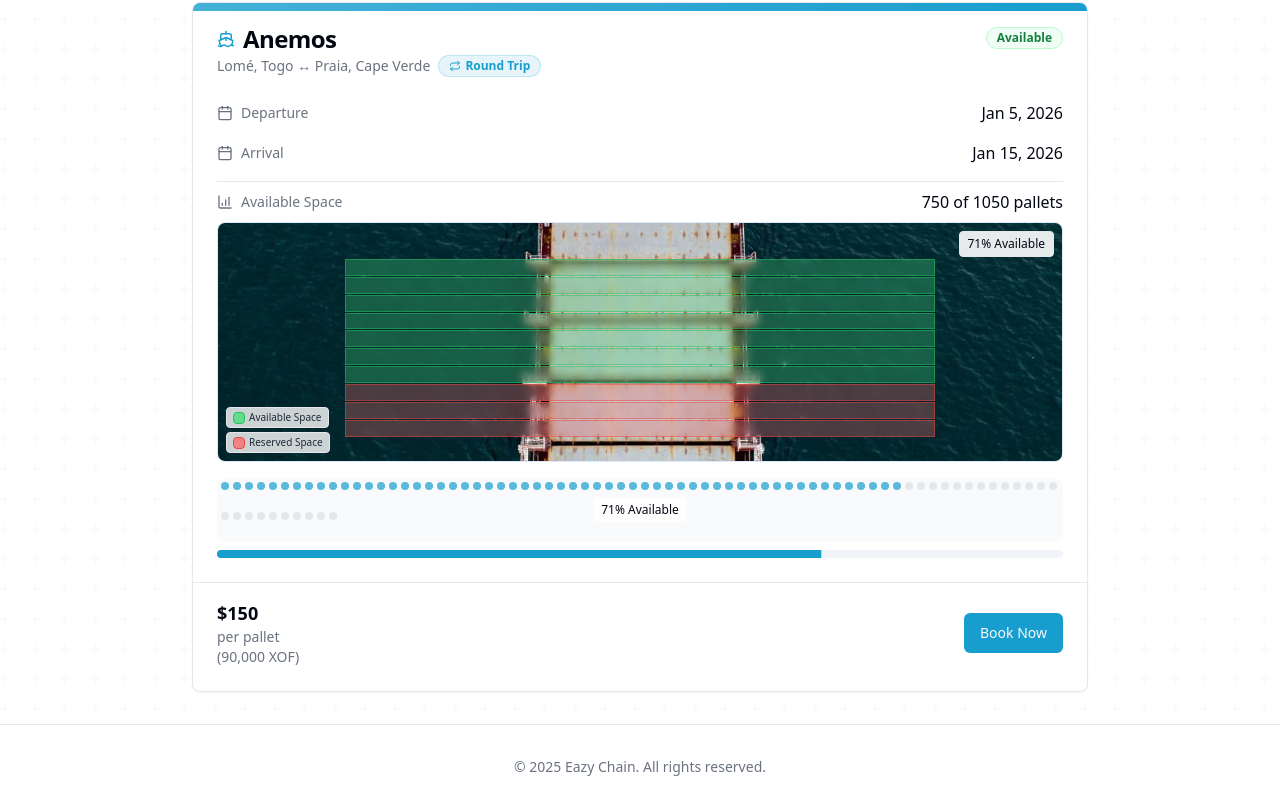
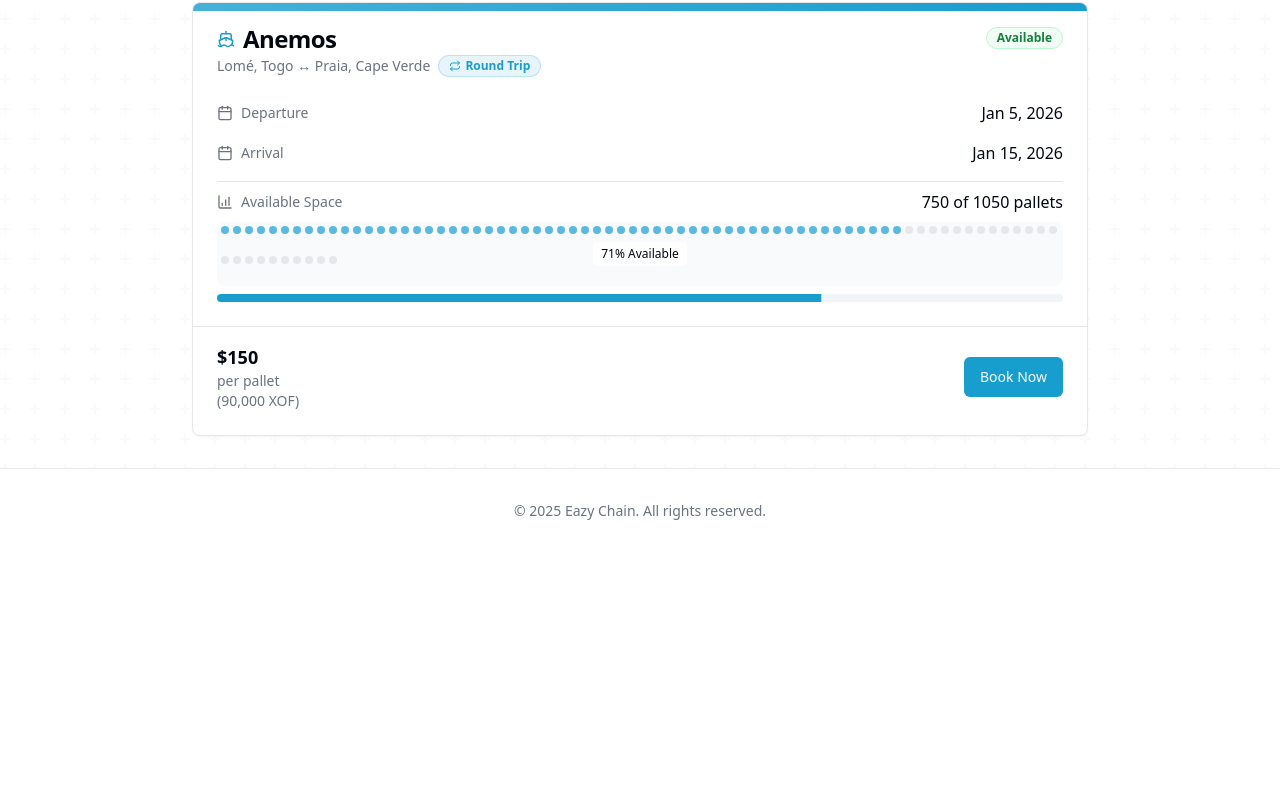
Before and after one commit to SandonWilfried/eazy-chain, a React (Vite) app: page /booking in a window 1280 px wide. Shown: the part 1636-2445 px from the top of the page. After the commit the page ends 2189 px from the top, so only its background shows below. Built offline with nearby package versions, Linux system fonts and the light colour scheme.

Commit message:
Remove vessel slot image
Remove the image visualization of the vessel's cargo slots from the VesselCard component.

```diff
--- a/src/components/VesselCard.tsx
+++ b/src/components/VesselCard.tsx
@@ -109,62 +109,7 @@ const VesselCard = ({ vessel }: { vessel: VesselProps }) => {
             </div>
 
             {/* New realistic vessel cargo visualization using the uploaded image */}
-            <div className="relative h-60 bg-blue-50 dark:bg-blue-950/20 rounded-lg overflow-hidden mb-4 border border-blue-100 dark:border-blue-900">
-              {/* Ship image as base */}
-              <img
-                src="/lovable-uploads/00117671-409f-47bf-afe2-5dbb9f9e15f2.png"
-                alt="Cargo vessel from aerial view"
-                className="w-full h-full object-cover"
-              />
 
-              {/* Overlay to show available/unavailable cargo sections */}
-              <div className="absolute inset-0 flex flex-col">
-                {/* Top bridge section - don't overlay */}
-                <div className="h-[15%]"></div>
-
-                {/* Cargo area divided into sections */}
-                <div className="flex-1 grid grid-rows-10 gap-[1px] px-[15%]">
-                  {Array.from({ length: 10 }).map((_, rowIndex) => {
-                    // Calculate if this section should be marked as available
-                    const rowPercentage = (rowIndex + 1) / 10 * 100;
-                    const isAvailable = rowPercentage <= availabilityPercentage;
-
-                    return (
-                      <div
-                        key={rowIndex}
-                        className={`w-full ${
-                          isAvailable
-                            ? "bg-green-400/30 border border-green-500/50"
-                            : "bg-red-400/30 border border-red-500/50"
-                        } backdrop-blur-sm`}
-                      ></div>
-                    );
-                  })}
-                </div>
-
-                {/* Bottom section - don't overlay */}
-                <div className="h-[10%]"></div>
-              </div>
-
-              {/* Capacity indicators */}
-              <div className="absolute top-2 right-2 flex flex-col items-end space-y-1 z-10">
-                <div className="px-2 py-1 bg-white/90 dark:bg-black/70 text-xs font-medium rounded border border-gray-200 dark:border-gray-700 backdrop-blur-sm">
-                  {Math.round(availabilityPercentage)}% Available
-                </div>
-              </div>
-
-              {/* Legend */}
-              <div className="absolute bottom-2 left-2 z-10 flex flex-col items-start gap-1">
-                <div className="flex items-center gap-1 px-1.5 py-0.5 bg-white/80 dark:bg-black/60 rounded backdrop-blur-sm border border-gray-200 dark:border-gray-800">
-                  <div className="w-3 h-3 bg-green-400/80 rounded-sm border border-green-500"></div>
-                  <span className="text-[10px] text-gray-800 dark:text-gray-200">Available Space</span>
-                </div>
-                <div className="flex items-center gap-1 px-1.5 py-0.5 bg-white/80 dark:bg-black/60 rounded backdrop-blur-sm border border-gray-200 dark:border-gray-800">
-                  <div className="w-3 h-3 bg-red-400/80 rounded-sm border border-red-500"></div>
-                  <span className="text-[10px] text-gray-800 dark:text-gray-200">Reserved Space</span>
-                </div>
-              </div>
-            </div>
 
             {/* Keep the boxes and progress bar */}
             <div className="relative h-16 bg-secondary/50 rounded-lg overflow-hidden mb-2">
```
